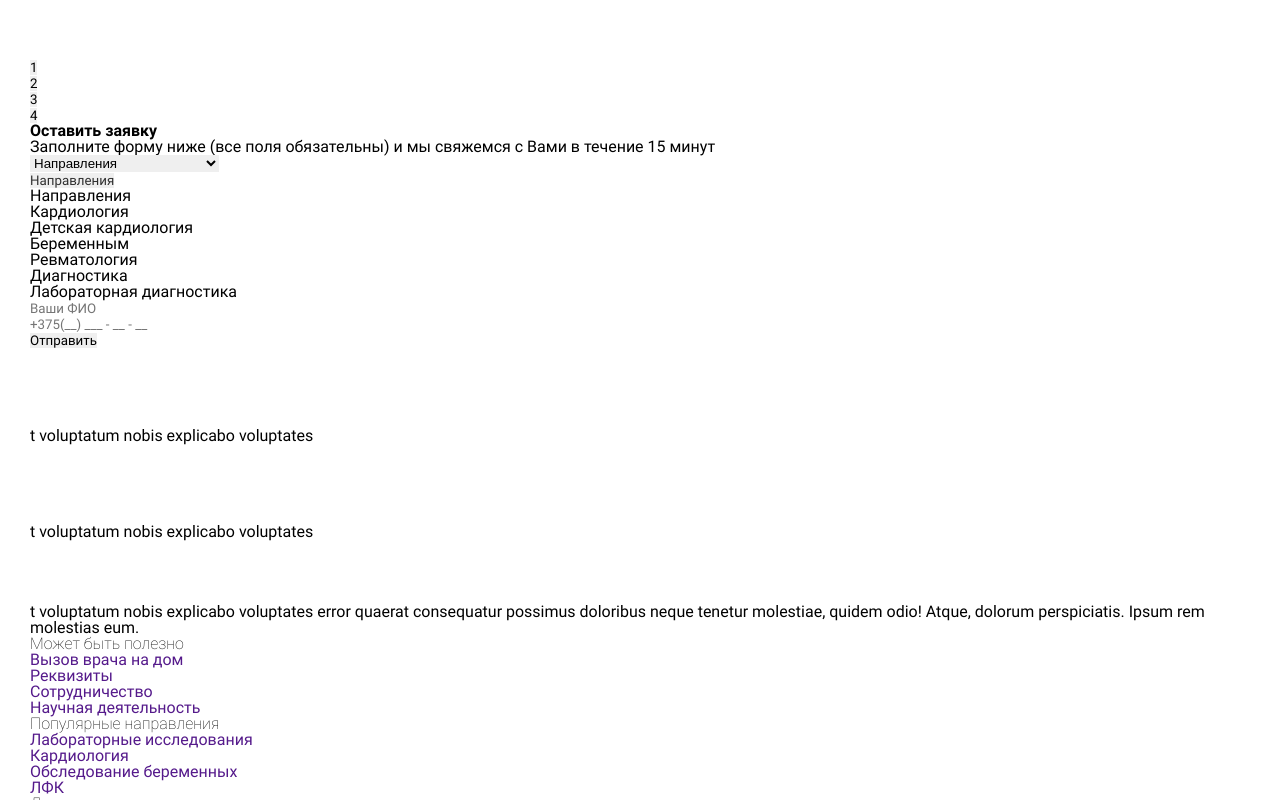
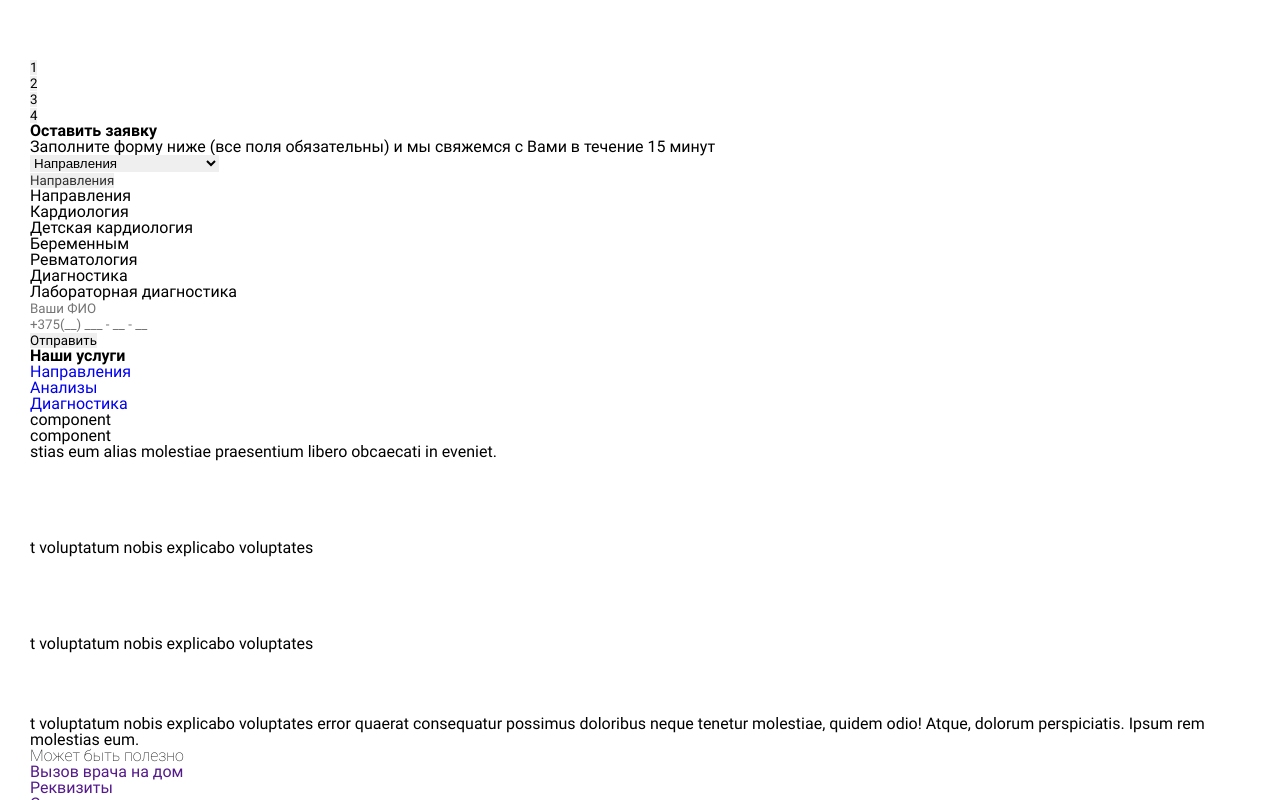
Before and after one commit to DinDenz/puls-med-center, a React (Create React App) app: page / in a window 1280 px wide. Shown: the part 11200-12000 px from the top of the page. Built offline with nearby package versions, Linux system fonts and the light colour scheme.

Commit message:
new section

```diff
--- /dev/null
+++ b/src/CSS/ELEMS_CSS/Elems_main/section-tabs.css
@@ -0,0 +1,45 @@
+.section-tabs {
+    background-color: rgba(141, 226, 43, 0.452);
+    padding: 30px 0;
+    position: relative;
+    width: 120%;
+    left: -10%;
+}
+.section-tabs__content{
+    display: block;
+    max-width: 1150px;
+    margin: auto;
+}
+.tabs-head{
+
+}
+.tabs-head__title {
+    font-size: 2.6rem;
+    letter-spacing: 2px;
+    margin-bottom: 15px;
+}
+.tabs-body__nav{
+
+}
+.tabs-body__items{
+
+}
+.nav-list {
+    border: 1px solid red;
+    display: flex;
+    flex-direction: row;
+    overflow-x: scroll;
+    overflow-y: hidden;
+    margin-bottom: 15px;
+}
+.nav-list li {
+    margin-right: 20px;
+}
+.nav-list li a {
+    display: block;
+    color:var(--main-color-full);
+    font-size: 1.4rem;
+}
+.nav-list li a:hover {
+    color:var(--colored-button-hover-color);
+}
--- a/src/CSS/ELEMS_CSS/main.css
+++ b/src/CSS/ELEMS_CSS/main.css
@@ -1,5 +1,6 @@
 @import url('./Elems_main/slider.css');
 @import url('./Elems_main/section-form.css');
+@import url('./Elems_main/section-tabs.css');
 
 .main {
     flex: 1 1 auto;
--- a/src/Components/Main/Main.jsx
+++ b/src/Components/Main/Main.jsx
@@ -1,7 +1,7 @@
 import React from 'react';
 import SectionForm from './SectionForm/SectionForm';
 import SectionTabs from './SectionTabs/SectionTabs';
-import SectionDifferent from "./SectionDiffrents/SectionDiffrents";
+import SectionDifferents from "./SectionDifferents/SectionDifferents";
 import SliderSlick from './Slider/SliderSlick';
 
 function Main() {
@@ -13,7 +13,7 @@ function Main() {
                     <SliderSlick />
                     <SectionForm />
                     <SectionTabs />
-                    <SectionDifferent />
+                    <SectionDifferents />
                     <br /><br /><br /><br /><br />t voluptatum nobis explicabo voluptates <br /><br /><br /><br /><br /><br />t voluptatum nobis explicabo voluptates <br /><br /><br /><br /><br />
                     t voluptatum nobis explicabo voluptates error quaerat consequatur possimus doloribus neque tenetur molestiae, quidem odio! Atque, dolorum perspiciatis. Ipsum rem molestias eum.
                 </div>
--- /dev/null
+++ b/src/Components/Main/SectionDifferents/SectionDifferents.jsx
@@ -0,0 +1,9 @@
+import React from 'react'
+
+export default function SectionDifferents() {
+  return (
+    <div className='section-diffrents'>
+
+    </div>
+  )
+}
--- a/src/Components/Main/SectionDiffrents/SectionDiffrents.jsx
+++ /dev/null
@@ -1,9 +0,0 @@
-import React from 'react'
-
-export default function SectionDiffrents() {
-  return (
-    <div>
-
-    </div>
-  )
-}
--- a/src/Components/Main/SectionTabs/SectionTabs.jsx
+++ b/src/Components/Main/SectionTabs/SectionTabs.jsx
@@ -1,9 +1,19 @@
-import React from 'react'
+import React from 'react';
+import TabsNavigation from './TabsNavigation';
 
 export default function SectionTabs() {
   return (
-    <div>
-
+    <div className='section-tabs'>
+      <div className="section-tabs__content">
+        <div className="tabs-head">
+          <div className="tabs-head__title font-roboto-bold">Наши услуги</div>
+        </div>
+        <div className="tabs-body">
+          <div className="tabs-body__nav"><TabsNavigation />component</div>
+          <div className="tabs-body__items">component</div>
+          stias eum alias molestiae praesentium libero obcaecati in eveniet.
+        </div>
+      </div>
     </div>
   )
 }
--- /dev/null
+++ b/src/Components/Main/SectionTabs/TabsNavigation.jsx
@@ -0,0 +1,13 @@
+import React from 'react'
+
+export default function TabsNavigation() {
+    return (
+        <nav>
+            <ul className="nav-list">
+                <li><a href="#">Направления</a></li>
+                <li><a href="#">Анализы</a></li>
+                <li><a href="#">Диагностика</a></li>
+            </ul>
+        </nav>
+    )
+}
--- a/src/Components/Main/Slider/SliderSlick.jsx
+++ b/src/Components/Main/Slider/SliderSlick.jsx
@@ -108,7 +108,7 @@ export default function SliderSlick() {
 
 }
 
-/*Шта тут происходит?
+/*
 в параметрах settings вместо дефолтных кнопок передаю свои кнопки в виде компонентов.
 выше создаю свои кнопки со своими стилями MyNextArrow и MyPrevArrow
 мои кнопки получают пропсы с дефолтными онкликом и именами классов
```
Also changed, not shown: src/CSS/ELEMS_CSS/Elems_main/section-differents.css (added).
